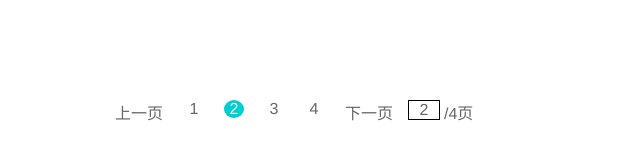
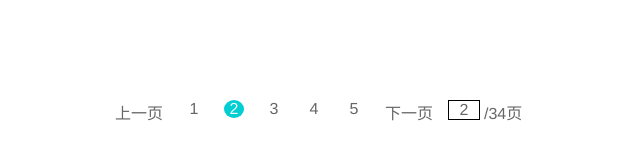
Before and after one commit to windows99/paging, a plain HTML site: page index.html in a window 1280 px wide. Shown: the whole page, without its empty margins (286-926 px from the left). Drawn offline with Linux system fonts and the light colour scheme.

Commit message:
Update index.html

```diff
--- a/index.html
+++ b/index.html
@@ -34,7 +34,7 @@
     <script src="js/paging.js"></script>
     <script>
         new PagingPlugIn('#page-list', {
-            total: 100,
+            total: 1000,
             showNum: 30,
             showPage: 5,
             pageIndex: 2,
```
